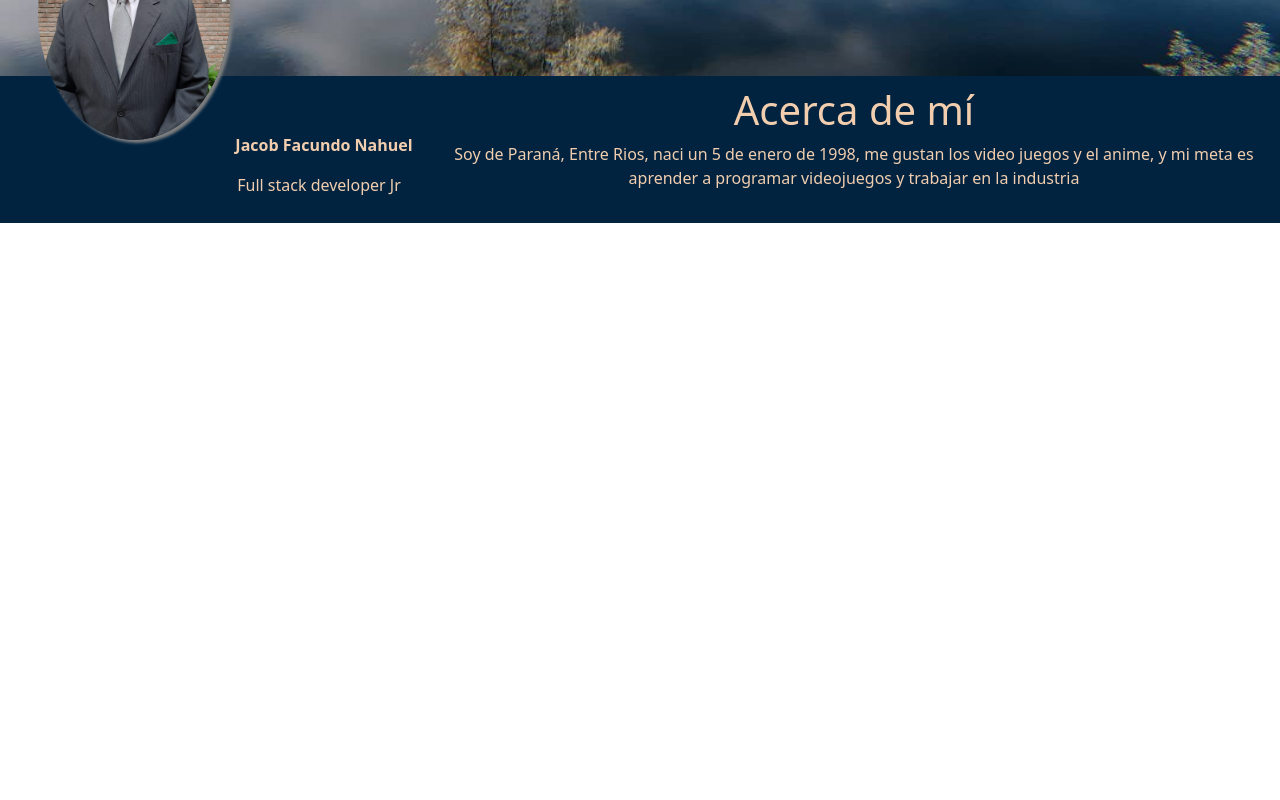
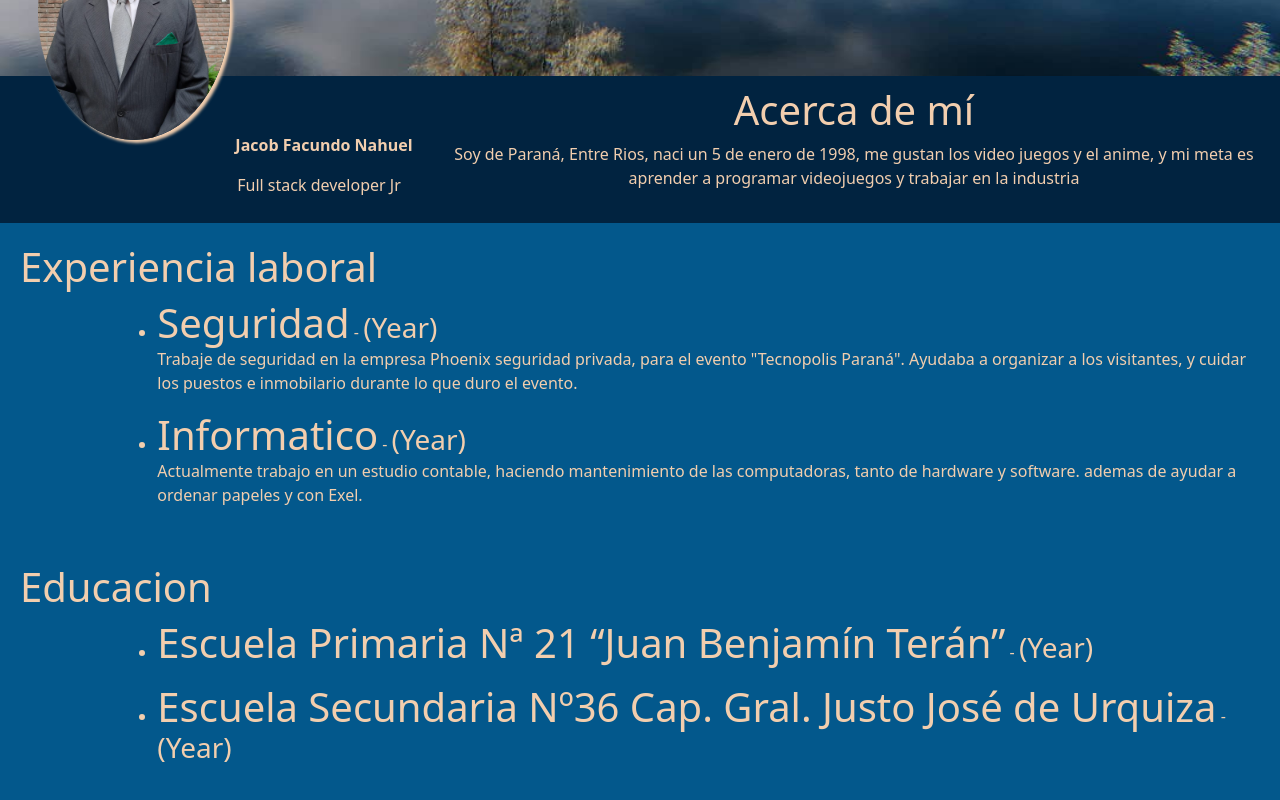
Before and after one commit to Faku159/MiPorfolio_JacobFacundo, an Angular app: page / in a window 1280 px wide. Shown: the part 616-1416 px from the top of the page. Before the commit the page ends 839 px from the top, so only its background shows below. Built offline with nearby package versions, Linux system fonts and the light colour scheme.

Commit message:
Educacion y experiencia laboral
Agregamos la informacion de educacion y experiencia laboral

```diff
--- a/src/app/app.component.html
+++ b/src/app/app.component.html
@@ -1,2 +1,4 @@
 <app-header></app-header>
 <app-acerca-de></app-acerca-de>
+<app-experiencia></app-experiencia>
+<app-educacion></app-educacion>
--- a/src/app/app.module.ts
+++ b/src/app/app.module.ts
@@ -8,6 +8,8 @@ import { LogoAPComponent } from './components/logo-ap/logo-ap.component';
 import { SocialComponent } from './components/social/social.component';
 import { BannerComponent } from './components/banner/banner.component';
 import { AcercaDeComponent } from './components/acerca-de/acerca-de.component';
+import { ExperienciaComponent } from './components/experiencia/experiencia.component';
+import { EducacionComponent } from './components/educacion/educacion.component';
 
 @NgModule({
   declarations: [
@@ -16,7 +18,9 @@ import { AcercaDeComponent } from './components/acerca-de/acerca-de.component';
     LogoAPComponent,
     SocialComponent,
     BannerComponent,
-    AcercaDeComponent
+    AcercaDeComponent,
+    ExperienciaComponent,
+    EducacionComponent
   ],
   imports: [
     BrowserModule,
--- a/src/app/components/acerca-de/acerca-de.component.css
+++ b/src/app/components/acerca-de/acerca-de.component.css
@@ -20,7 +20,7 @@ div{
         position: absolute;
         width: 15%;
         border-radius: 100%;
-        box-shadow: 3px 3px 3px grey;
+        box-shadow: 3px 3px 3px #F2CEAE;
         left: 3%;
         top: 500px;
     }
--- /dev/null
+++ b/src/app/components/educacion/educacion.component.css
@@ -0,0 +1,14 @@
+.row{
+    padding: 20px;
+}
+div{
+    background-color: #03588C;
+}
+h1, h3{
+    display: inline;
+    color: #F2CEAE;
+}
+
+p, li{
+    color: #F2CEAE;
+}
--- /dev/null
+++ b/src/app/components/educacion/educacion.component.html
@@ -0,0 +1,16 @@
+<div class="row">
+    <h1>Educacion</h1>
+    <div class="col-lg-1"></div>
+    <div class="col-lg-11">
+        <ul>
+            <li>
+                <h1>Escuela Primaria Nª 21 “Juan Benjamín Terán”</h1> - <h3>(Year)</h3>
+            </li>
+        </ul>
+        <ul>
+            <li>
+                <h1>Escuela Secundaria Nº36 Cap. Gral. Justo José de Urquiza</h1> - <h3>(Year)</h3>
+            </li>
+        </ul>
+    </div>
+</div>
--- /dev/null
+++ b/src/app/components/educacion/educacion.component.ts
@@ -0,0 +1,15 @@
+import { Component, OnInit } from '@angular/core';
+
+@Component({
+  selector: 'app-educacion',
+  templateUrl: './educacion.component.html',
+  styleUrls: ['./educacion.component.css']
+})
+export class EducacionComponent implements OnInit {
+
+  constructor() { }
+
+  ngOnInit(): void {
+  }
+
+}
--- /dev/null
+++ b/src/app/components/experiencia/experiencia.component.css
@@ -0,0 +1,15 @@
+.row{
+    padding: 20px;
+}
+div{
+    background-color: #03588C;
+}
+
+h1, h3{
+    display: inline;
+    color: #F2CEAE;
+}
+
+p, li{
+    color: #F2CEAE;
+}
--- /dev/null
+++ b/src/app/components/experiencia/experiencia.component.html
@@ -0,0 +1,22 @@
+<div class="row">
+    <h1>Experiencia laboral</h1>
+    <div class="col-lg-1"></div>
+    <div class="col-lg-11">
+        <ul>
+            <li>
+                <h1>Seguridad</h1> - <h3>(Year)</h3>
+                <p>Trabaje de seguridad en la empresa Phoenix seguridad privada, para el evento "Tecnopolis Paraná".
+                    Ayudaba a organizar a los visitantes, y cuidar los puestos e inmobilario durante lo que duro el evento.
+                </p>
+            </li>
+        </ul>
+        <ul>
+            <li>
+                <h1>Informatico</h1> - <h3>(Year)</h3>
+                <p>Actualmente trabajo en un estudio contable, haciendo mantenimiento de las computadoras, tanto de hardware y software.
+                    ademas de ayudar a ordenar papeles y con Exel.
+                </p>
+            </li>
+        </ul>
+    </div>
+</div>
--- /dev/null
+++ b/src/app/components/experiencia/experiencia.component.ts
@@ -0,0 +1,15 @@
+import { Component, OnInit } from '@angular/core';
+
+@Component({
+  selector: 'app-experiencia',
+  templateUrl: './experiencia.component.html',
+  styleUrls: ['./experiencia.component.css']
+})
+export class ExperienciaComponent implements OnInit {
+
+  constructor() { }
+
+  ngOnInit(): void {
+  }
+
+}
```
Also changed, not shown: 2 other files (tests, documents, lock files or other folders).
